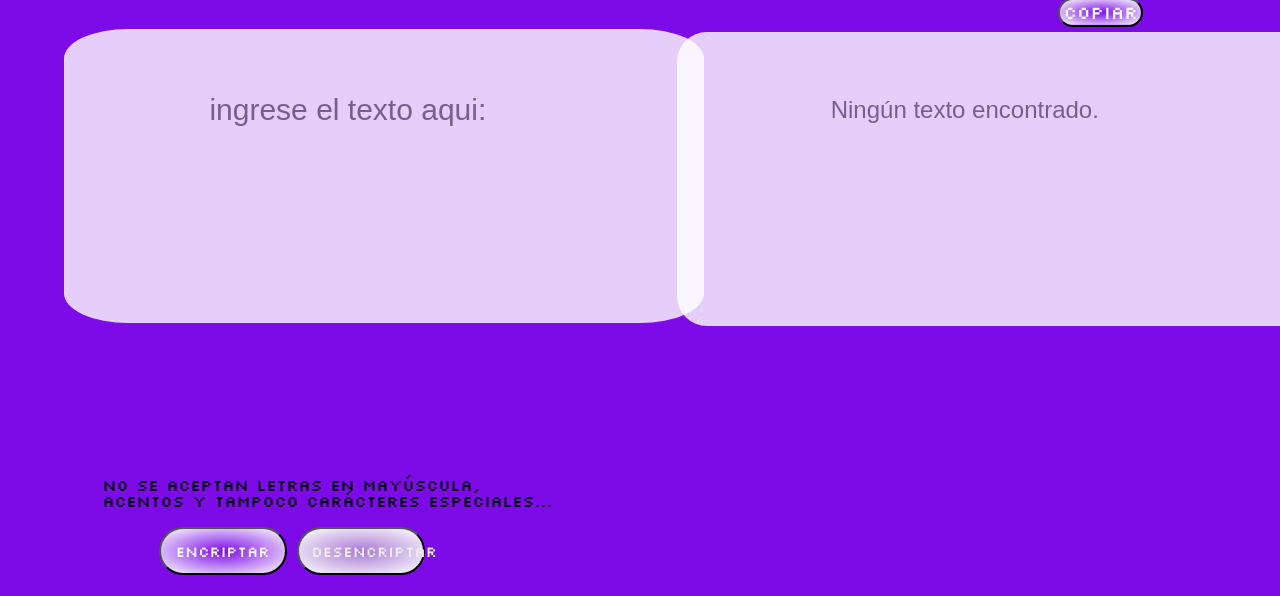
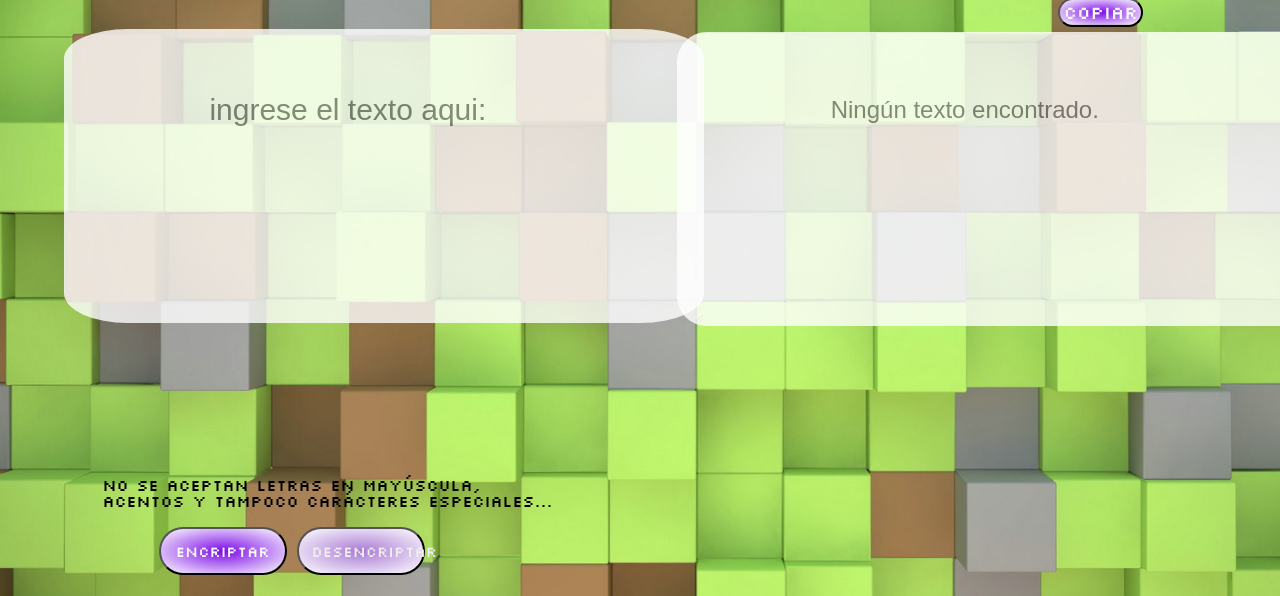
Before and after one commit to Juan-93/EncriptadorJC, a plain HTML site: page index.html in a window 1280 px wide. Shown: the part 131-727 px from the top of the page. Drawn offline with Linux system fonts and the light colour scheme; some packages are replaced by stand-ins of ours; a script that the page names is missing.

Commit message:
Cambiando fondo de web

```diff
--- a/style.css
+++ b/style.css
@@ -5,10 +5,8 @@
         font-family: 'Silkscreen', cursive;
     }
 
-    .pagina {
-        margin: 0;
-        padding: 0;
-        background: rgb(125, 11, 232);
+    body {
+        background-image: url(imagenes/wallpaperbetter.com_1920x1080.jpg);
         background-size: cover;
         background-repeat: no-repeat;
     }
```
